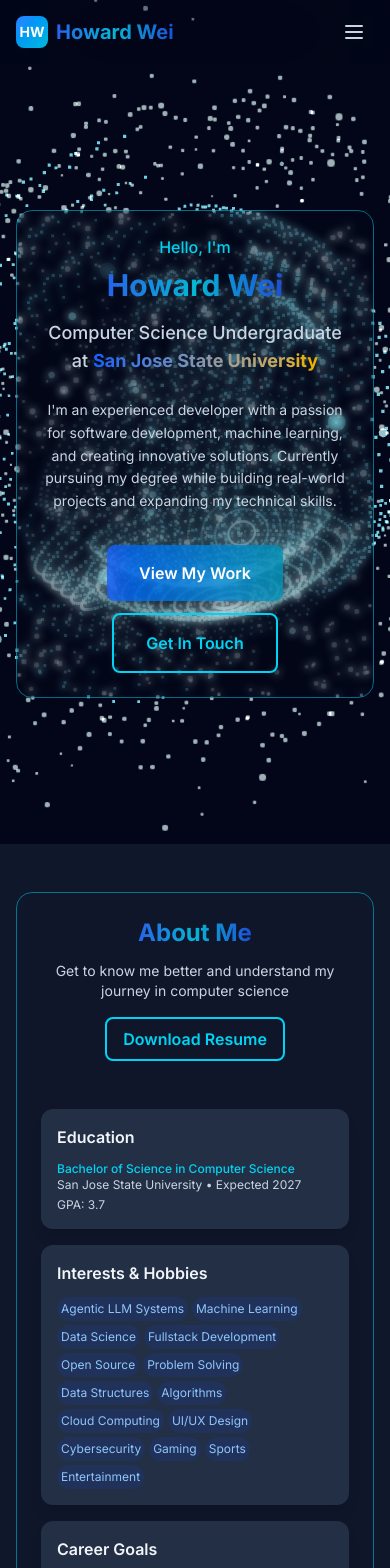
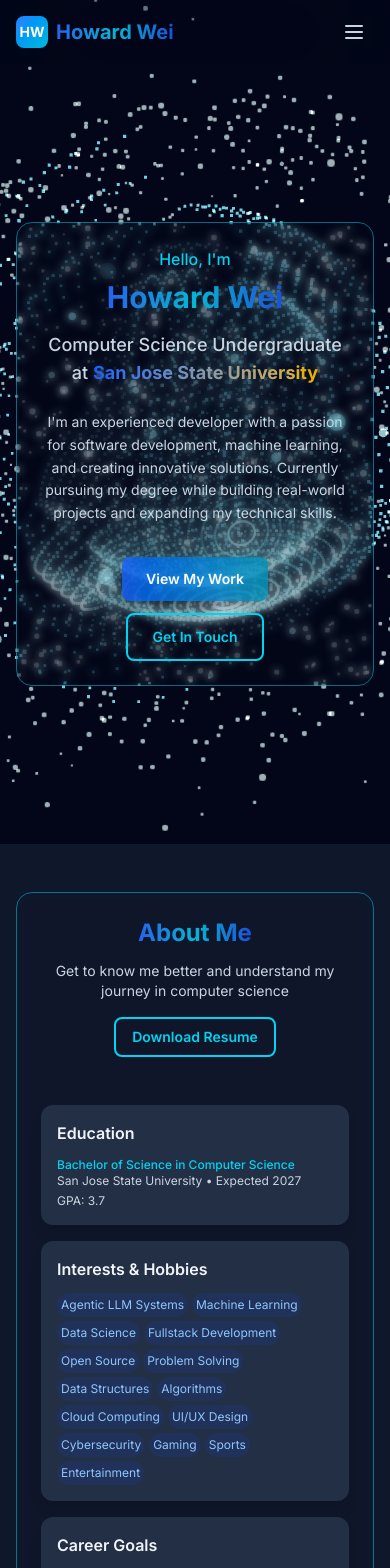
Before and after one commit to HowardWei123/Portfolio, a Next.js app in the folder hwei/: page / in a window 390 px wide. Shown: the top 1568 px of the page. Built offline with nearby package versions, Linux system fonts and the light colour scheme.

Commit message:
minor mobile support improvements

```diff
--- a/hwei/components/About.tsx
+++ b/hwei/components/About.tsx
@@ -44,7 +44,7 @@ const About = () => {
               href="/HWResume.pdf"
               target="_blank"
               rel="noopener noreferrer"
-              className="inline-block mt-4 md:mt-6 px-4 md:px-6 py-2 md:py-3 border-2 border-cyan-400 text-cyan-400 hover:bg-cyan-400 hover:text-slate-900 font-semibold rounded-lg transition-all duration-300 transform hover:scale-105"
+              className="inline-block mt-4 md:mt-6 px-4 md:px-6 py-2 md:py-3 text-sm md:text-base border-2 border-cyan-400 text-cyan-400 hover:bg-cyan-400 hover:text-slate-900 font-semibold rounded-lg transition-all duration-300 transform hover:scale-105"
               download
             >
               Download Resume
--- a/hwei/components/Experience.tsx
+++ b/hwei/components/Experience.tsx
@@ -135,7 +135,7 @@ const Experience = () => {
                           {experience.organization}
                         </p>
                       </div>
-                      <span className="text-xs lg:text-sm text-slate-400 bg-slate-600/60 px-2 py-1 rounded-full">
+                      <span className="text-xs lg:text-sm text-slate-400 text-center bg-slate-600/60 px-2 py-1 rounded-full">
                         {experience.period}
                       </span>
                     </div>
@@ -191,7 +191,7 @@ const Experience = () => {
                           {experience.organization}
                         </p>
                       </div>
-                      <span className="text-xs lg:text-sm text-slate-400 bg-slate-600/60 px-2 py-1 rounded-full">
+                      <span className="text-xs lg:text-sm text-slate-400 text-center bg-slate-600/60 px-2 py-1 rounded-full">
                         {experience.period}
                       </span>
                     </div>
--- a/hwei/components/Hero.tsx
+++ b/hwei/components/Hero.tsx
@@ -64,13 +64,13 @@ const Hero = () => {
           <div className="flex flex-col sm:flex-row gap-3 md:gap-4 justify-center items-center">
             <button
               onClick={() => scrollToSection('projects')}
-              className="px-8 py-4 bg-gradient-to-r from-blue-600/80 to-cyan-600/80 hover:from-blue-700 hover:to-cyan-700 text-white font-semibold rounded-lg transition-all duration-300 transform hover:scale-105 shadow-lg hover:shadow-xl"
+              className="px-6 py-3 sm:px-8 md:py-4 bg-gradient-to-r text-sm md:text-base from-blue-600/80 to-cyan-600/80 hover:from-blue-700 hover:to-cyan-700 text-white font-semibold rounded-lg transition-all duration-300 transform hover:scale-105 shadow-lg hover:shadow-xl"
             >
               View My Work
             </button>
             <button
               onClick={() => scrollToSection('contact')}
-              className="px-8 py-4 border-2 border-cyan-400 text-cyan-400 hover:bg-cyan-400 hover:text-slate-900 font-semibold rounded-lg transition-all duration-300 transform hover:scale-105"
+              className="px-6 py-3 sm:px-8 md:py-4 border-2 text-sm md:text-base border-cyan-400 text-cyan-400 hover:bg-cyan-400 hover:text-slate-900 font-semibold rounded-lg transition-all duration-300 transform hover:scale-105"
             >
               Get In Touch
             </button>
--- a/hwei/components/Projects.tsx
+++ b/hwei/components/Projects.tsx
@@ -118,7 +118,7 @@ const Projects = () => {
                           href={project.githubUrl}
                           target="_blank"
                           rel="noopener noreferrer"
-                          className="flex-1 bg-slate-700/60 text-white border border-slate-200 text-center py-2 px-4 rounded-lg hover:bg-slate-200 hover:text-slate-900 transition-colors"
+                          className="flex-1 bg-slate-700/60 text-white border border-slate-200 text-center py-2 px-4 text-sm md:text-base rounded-lg hover:bg-slate-200 hover:text-slate-900 transition-colors"
                         >
                           View Code
                         </a>
@@ -127,7 +127,7 @@ const Projects = () => {
                             href={project.liveUrl}
                             target="_blank"
                             rel="noopener noreferrer"
-                            className="flex-1 bg-blue-600/50 text-white text-center py-2 px-4 rounded-lg hover:bg-blue-700 transition-colors"
+                            className="flex-1 bg-blue-600/50 text-white text-center py-2 px-4 text-sm md:text-base rounded-lg hover:bg-blue-700 transition-colors"
                           >
                             Live Demo
                           </a>
@@ -148,7 +148,7 @@ const Projects = () => {
               href="https://github.com/HowardWei123"
               target="_blank"
               rel="noopener noreferrer"
-              className="inline-flex items-center gap-2 bg-slate-700/60 text-white px-8 py-3 rounded-lg hover:bg-slate-600 transition-colors"
+              className="inline-flex items-center gap-2 bg-slate-700/60 text-white px-6 py-2 md:px-8 md:py-3 text-sm md:text-base rounded-lg hover:bg-slate-600 transition-colors"
             >
               <svg className="w-5 h-5" fill="currentColor" viewBox="0 0 24 24">
                 <path d="M12 0c-6.626 0-12 5.373-12 12 0 5.302 3.438 9.8 8.207 11.387.599.111.793-.261.793-.577v-2.234c-3.338.726-4.033-1.416-4.033-1.416-.546-1.387-1.333-1.756-1.333-1.756-1.089-.745.083-.729.083-.729 1.205.084 1.839 1.237 1.839 1.237 1.07 1.834 2.807 1.304 3.492.997.107-.775.418-1.305.762-1.604-2.665-.305-5.467-1.334-5.467-5.931 0-1.311.469-2.381 1.236-3.221-.124-.303-.535-1.524.117-3.176 0 0 1.008-.322 3.301 1.23.957-.266 1.983-.399 3.003-.404 1.02.005 2.047.138 3.006.404 2.291-1.552 3.297-1.23 3.297-1.23.653 1.653.242 2.874.118 3.176.77.84 1.235 1.911 1.235 3.221 0 4.609-2.807 5.624-5.479 5.921.43.372.823 1.102.823 2.222v3.293c0 .319.192.694.801.576 4.765-1.589 8.199-6.086 8.199-11.386 0-6.627-5.373-12-12-12z"/>
```
